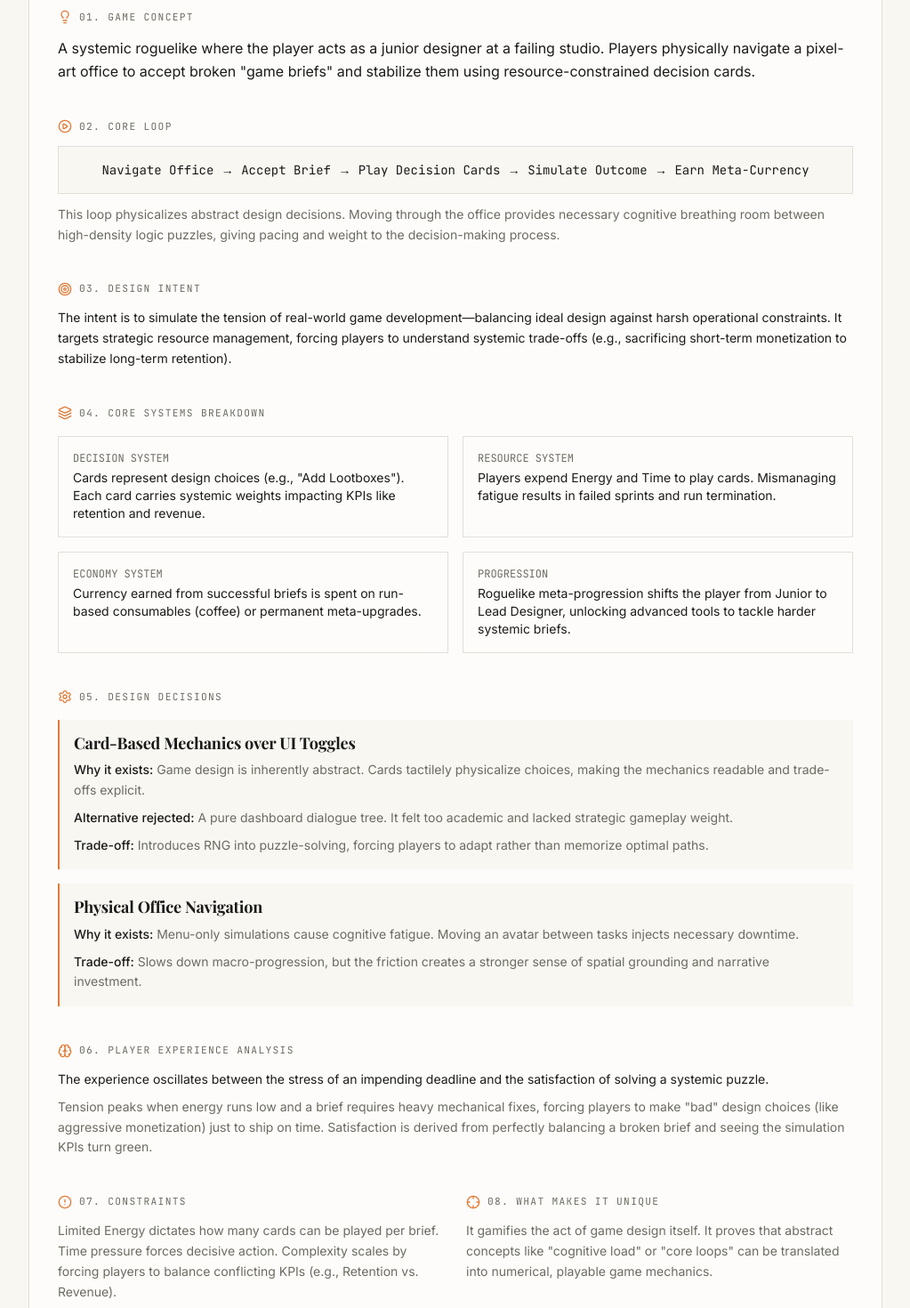
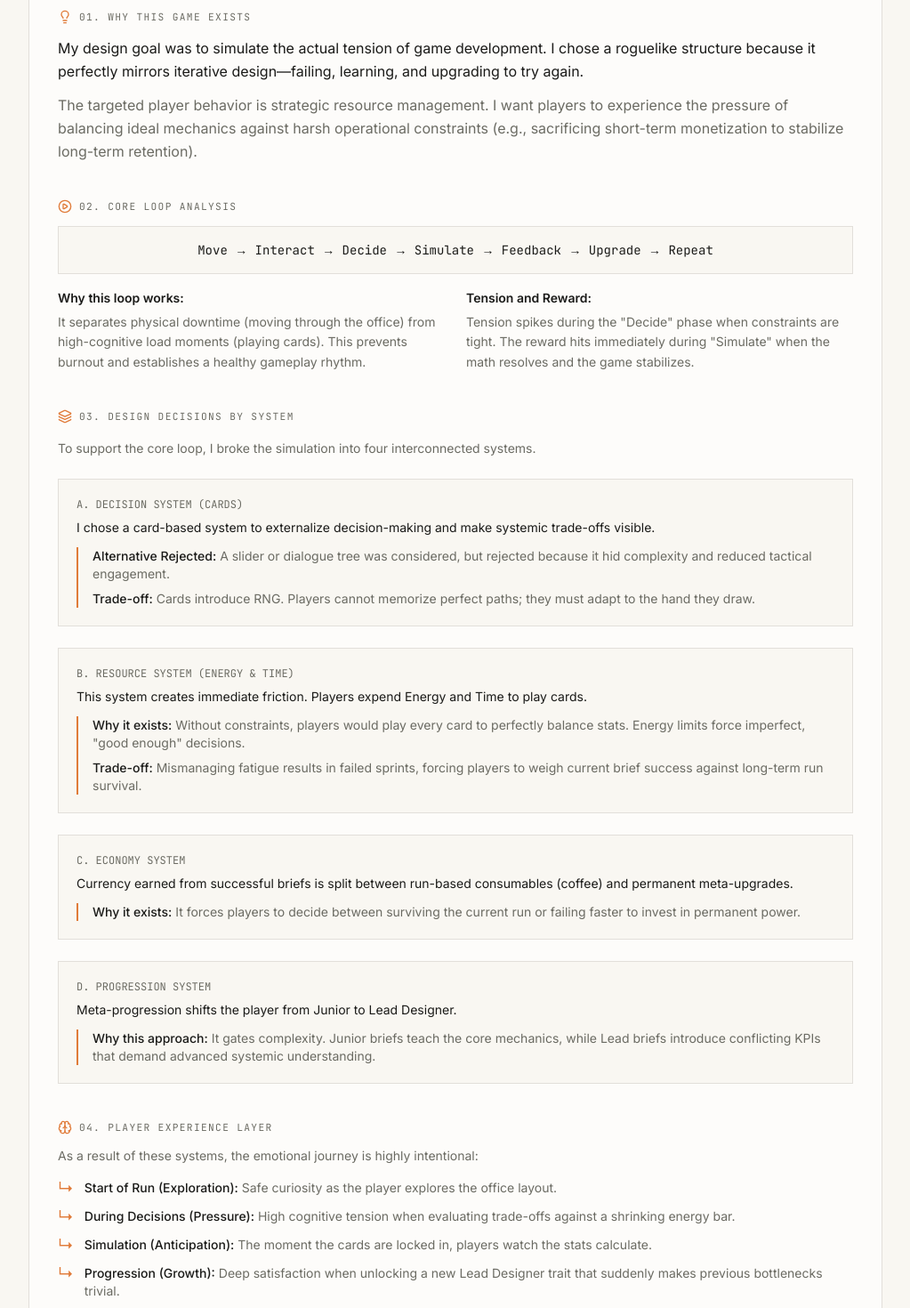
Before and after one commit to Shreyanshdixit6206/GDD-Portfolio, a Next.js app: page / in a window 1280 px wide. Shown: the part 3900-5370 px from the top of the page at 89% size, without its empty margins (128-1151 px from the left). Built offline with nearby package versions, Linux system fonts and the light colour scheme.

Commit message:
Refactor Spawn Point Case Study language for clarity and simpler English

```diff
--- a/src/components/sections/SpawnPointCaseStudy.tsx
+++ b/src/components/sections/SpawnPointCaseStudy.tsx
@@ -1,14 +1,14 @@
 "use client";
 
 import { motion } from "framer-motion";
-import { GitMerge, Brain, Target, Layers, PlayCircle, Settings, Crosshair, AlertCircle, Lightbulb } from "lucide-react";
+import { GitMerge, Brain, Layers, PlayCircle, Settings, AlertCircle, Lightbulb } from "lucide-react";
 import SectionWrapper, { itemVariants } from "../ui/SectionWrapper";
 
 export default function SpawnPointCaseStudy() {
   return (
     <SectionWrapper
       id="spawn-point"
-      sectionNumber="04"
+      sectionNumber="03"
       title="Spawn Point"
       subtitle="Primary Case Study: Game Design Simulation"
     >
@@ -42,144 +42,173 @@ export default function SpawnPointCaseStudy() {
         {/* Content Body */}
         <div className="p-6 md:p-8 space-y-10">
 
-          {/* 1. GAME CONCEPT */}
+          {/* 1. WHY THIS GAME EXISTS */}
           <section>
             <div className="flex items-center gap-2 mb-3">
               <Lightbulb size={16} className="text-[var(--color-accent)]" />
-              <span className="mono-label text-[var(--color-accent)]">01. GAME CONCEPT</span>
+              <span className="mono-label text-[var(--color-accent)]">01. WHY THIS GAME EXISTS</span>
             </div>
-            <p className="text-[var(--color-text)] leading-relaxed text-sm md:text-base">
-              A systemic roguelike where the player acts as a junior designer at a failing studio. Players physically navigate a pixel-art office to accept broken "game briefs" and stabilize them using resource-constrained decision cards.
+            <p className="text-[var(--color-text)] leading-relaxed text-sm md:text-base mb-3">
+              My design goal was to simulate the actual tension of game development. I chose a roguelike structure because it perfectly mirrors iterative design—failing, learning, and upgrading to try again.
+            </p>
+            <p className="text-[var(--color-text-secondary)] leading-relaxed text-sm md:text-base">
+              The targeted player behavior is strategic resource management. I want players to experience the pressure of balancing ideal mechanics against harsh operational constraints (e.g., sacrificing short-term monetization to stabilize long-term retention).
             </p>
           </section>
 
-          {/* 2. CORE LOOP */}
+          {/* 2. CORE LOOP ANALYSIS */}
           <section>
             <div className="flex items-center gap-2 mb-3">
               <PlayCircle size={16} className="text-[var(--color-accent)]" />
-              <span className="mono-label text-[var(--color-accent)]">02. CORE LOOP</span>
+              <span className="mono-label text-[var(--color-accent)]">02. CORE LOOP ANALYSIS</span>
             </div>
-            <div className="p-4 bg-[var(--color-bg)] border border-[var(--color-border)] mb-3">
+            <div className="p-4 bg-[var(--color-bg)] border border-[var(--color-border)] mb-4">
               <p className="font-mono text-sm text-[var(--color-text)] text-center">
-                Navigate Office → Accept Brief → Play Decision Cards → Simulate Outcome → Earn Meta-Currency
+                Move → Interact → Decide → Simulate → Feedback → Upgrade → Repeat
               </p>
             </div>
-            <p className="text-[var(--color-text-secondary)] text-sm leading-relaxed">
-              This loop physicalizes abstract design decisions. Moving through the office provides necessary cognitive breathing room between high-density logic puzzles, giving pacing and weight to the decision-making process.
-            </p>
-          </section>
-
-          {/* 3. DESIGN INTENT */}
-          <section>
-            <div className="flex items-center gap-2 mb-3">
-              <Target size={16} className="text-[var(--color-accent)]" />
-              <span className="mono-label text-[var(--color-accent)]">03. DESIGN INTENT</span>
-            </div>
-            <p className="text-[var(--color-text)] leading-relaxed text-sm">
-              The intent is to simulate the tension of real-world game development—balancing ideal design against harsh operational constraints. It targets strategic resource management, forcing players to understand systemic trade-offs (e.g., sacrificing short-term monetization to stabilize long-term retention).
-            </p>
-          </section>
-
-          {/* 4. CORE SYSTEMS BREAKDOWN */}
-          <section>
-            <div className="flex items-center gap-2 mb-4">
-              <Layers size={16} className="text-[var(--color-accent)]" />
-              <span className="mono-label text-[var(--color-accent)]">04. CORE SYSTEMS BREAKDOWN</span>
-            </div>
-            <div className="grid grid-cols-1 md:grid-cols-2 gap-4">
-              <div className="border border-[var(--color-border)] p-4">
-                <span className="font-mono text-xs text-[var(--color-text-secondary)] block mb-1">DECISION SYSTEM</span>
-                <p className="text-sm text-[var(--color-text)]">Cards represent design choices (e.g., "Add Lootboxes"). Each card carries systemic weights impacting KPIs like retention and revenue.</p>
-              </div>
-              <div className="border border-[var(--color-border)] p-4">
-                <span className="font-mono text-xs text-[var(--color-text-secondary)] block mb-1">RESOURCE SYSTEM</span>
-                <p className="text-sm text-[var(--color-text)]">Players expend Energy and Time to play cards. Mismanaging fatigue results in failed sprints and run termination.</p>
-              </div>
-              <div className="border border-[var(--color-border)] p-4">
-                <span className="font-mono text-xs text-[var(--color-text-secondary)] block mb-1">ECONOMY SYSTEM</span>
-                <p className="text-sm text-[var(--color-text)]">Currency earned from successful briefs is spent on run-based consumables (coffee) or permanent meta-upgrades.</p>
-              </div>
-              <div className="border border-[var(--color-border)] p-4">
-                <span className="font-mono text-xs text-[var(--color-text-secondary)] block mb-1">PROGRESSION</span>
-                <p className="text-sm text-[var(--color-text)]">Roguelike meta-progression shifts the player from Junior to Lead Designer, unlocking advanced tools to tackle harder systemic briefs.</p>
-              </div>
-            </div>
-          </section>
-
-          {/* 5. DESIGN DECISIONS */}
-          <section>
-            <div className="flex items-center gap-2 mb-4">
-              <Settings size={16} className="text-[var(--color-accent)]" />
-              <span className="mono-label text-[var(--color-accent)]">05. DESIGN DECISIONS</span>
-            </div>
-            <div className="space-y-4">
-              <div className="p-4 bg-[var(--color-bg)] border-l-2 border-[var(--color-accent)]">
-                <h4 className="font-serif text-base font-semibold text-[var(--color-text)] mb-2">Card-Based Mechanics over UI Toggles</h4>
-                <p className="text-sm text-[var(--color-text-secondary)] leading-relaxed mb-2">
-                  <span className="text-[var(--color-text)] font-medium">Why it exists:</span> Game design is inherently abstract. Cards tactilely physicalize choices, making the mechanics readable and trade-offs explicit.
+            <div className="grid md:grid-cols-2 gap-6">
+              <div>
+                <p className="text-[var(--color-text)] leading-relaxed text-sm mb-1 font-semibold">
+                  Why this loop works:
                 </p>
-                <p className="text-sm text-[var(--color-text-secondary)] leading-relaxed mb-2">
-                  <span className="text-[var(--color-text)] font-medium">Alternative rejected:</span> A pure dashboard dialogue tree. It felt too academic and lacked strategic gameplay weight.
-                </p>
-                <p className="text-sm text-[var(--color-text-secondary)] leading-relaxed">
-                  <span className="text-[var(--color-text)] font-medium">Trade-off:</span> Introduces RNG into puzzle-solving, forcing players to adapt rather than memorize optimal paths.
+                <p className="text-[var(--color-text-secondary)] text-sm leading-relaxed">
+                  It separates physical downtime (moving through the office) from high-cognitive load moments (playing cards). This prevents burnout and establishes a healthy gameplay rhythm.
                 </p>
               </div>
-              <div className="p-4 bg-[var(--color-bg)] border-l-2 border-[var(--color-accent)]">
-                <h4 className="font-serif text-base font-semibold text-[var(--color-text)] mb-2">Physical Office Navigation</h4>
-                <p className="text-sm text-[var(--color-text-secondary)] leading-relaxed mb-2">
-                  <span className="text-[var(--color-text)] font-medium">Why it exists:</span> Menu-only simulations cause cognitive fatigue. Moving an avatar between tasks injects necessary downtime.
+              <div>
+                <p className="text-[var(--color-text)] leading-relaxed text-sm mb-1 font-semibold">
+                  Tension and Reward:
                 </p>
-                <p className="text-sm text-[var(--color-text-secondary)] leading-relaxed">
-                  <span className="text-[var(--color-text)] font-medium">Trade-off:</span> Slows down macro-progression, but the friction creates a stronger sense of spatial grounding and narrative investment.
+                <p className="text-[var(--color-text-secondary)] text-sm leading-relaxed">
+                  Tension spikes during the "Decide" phase when constraints are tight. The reward hits immediately during "Simulate" when the math resolves and the game stabilizes.
                 </p>
               </div>
             </div>
           </section>
 
-          {/* 6. PLAYER EXPERIENCE */}
+          {/* 3. DESIGN DECISIONS FOR EVERY SYSTEM */}
+          <section>
+            <div className="flex items-center gap-2 mb-4">
+              <Layers size={16} className="text-[var(--color-accent)]" />
+              <span className="mono-label text-[var(--color-accent)]">03. DESIGN DECISIONS BY SYSTEM</span>
+            </div>
+            <p className="text-[var(--color-text-secondary)] text-sm mb-6">
+              To support the core loop, I broke the simulation into four interconnected systems.
+            </p>
+
+            <div className="space-y-6">
+              {/* Decision System */}
+              <div className="border border-[var(--color-border)] p-5 bg-[var(--color-bg)]">
+                <span className="font-mono text-xs text-[var(--color-text-secondary)] block mb-2">A. DECISION SYSTEM (CARDS)</span>
+                <p className="text-sm text-[var(--color-text)] mb-3">
+                  I chose a card-based system to externalize decision-making and make systemic trade-offs visible.
+                </p>
+                <div className="pl-4 border-l-2 border-[var(--color-accent)] space-y-2">
+                  <p className="text-sm text-[var(--color-text-secondary)]">
+                    <span className="text-[var(--color-text)] font-medium">Alternative Rejected:</span> A slider or dialogue tree was considered, but rejected because it hid complexity and reduced tactical engagement.
+                  </p>
+                  <p className="text-sm text-[var(--color-text-secondary)]">
+                    <span className="text-[var(--color-text)] font-medium">Trade-off:</span> Cards introduce RNG. Players cannot memorize perfect paths; they must adapt to the hand they draw.
+                  </p>
+                </div>
+              </div>
+
+              {/* Resource System */}
+              <div className="border border-[var(--color-border)] p-5 bg-[var(--color-bg)]">
+                <span className="font-mono text-xs text-[var(--color-text-secondary)] block mb-2">B. RESOURCE SYSTEM (ENERGY & TIME)</span>
+                <p className="text-sm text-[var(--color-text)] mb-3">
+                  This system creates immediate friction. Players expend Energy and Time to play cards.
+                </p>
+                <div className="pl-4 border-l-2 border-[var(--color-accent)] space-y-2">
+                  <p className="text-sm text-[var(--color-text-secondary)]">
+                    <span className="text-[var(--color-text)] font-medium">Why it exists:</span> Without constraints, players would play every card to perfectly balance stats. Energy limits force imperfect, "good enough" decisions.
+                  </p>
+                  <p className="text-sm text-[var(--color-text-secondary)]">
+                    <span className="text-[var(--color-text)] font-medium">Trade-off:</span> Mismanaging fatigue results in failed sprints, forcing players to weigh current brief success against long-term run survival.
+                  </p>
+                </div>
+              </div>
+
+              {/* Economy System */}
+              <div className="border border-[var(--color-border)] p-5 bg-[var(--color-bg)]">
+                <span className="font-mono text-xs text-[var(--color-text-secondary)] block mb-2">C. ECONOMY SYSTEM</span>
+                <p className="text-sm text-[var(--color-text)] mb-3">
+                  Currency earned from successful briefs is split between run-based consumables (coffee) and permanent meta-upgrades.
+                </p>
+                <div className="pl-4 border-l-2 border-[var(--color-accent)] space-y-2">
+                  <p className="text-sm text-[var(--color-text-secondary)]">
+                    <span className="text-[var(--color-text)] font-medium">Why it exists:</span> It forces players to decide between surviving the current run or failing faster to invest in permanent power.
+                  </p>
+                </div>
+              </div>
+
+              {/* Progression System */}
+              <div className="border border-[var(--color-border)] p-5 bg-[var(--color-bg)]">
+                <span className="font-mono text-xs text-[var(--color-text-secondary)] block mb-2">D. PROGRESSION SYSTEM</span>
+                <p className="text-sm text-[var(--color-text)] mb-3">
+                  Meta-progression shifts the player from Junior to Lead Designer.
+                </p>
+                <div className="pl-4 border-l-2 border-[var(--color-accent)] space-y-2">
+                  <p className="text-sm text-[var(--color-text-secondary)]">
+                    <span className="text-[var(--color-text)] font-medium">Why this approach:</span> It gates complexity. Junior briefs teach the core mechanics, while Lead briefs introduce conflicting KPIs that demand advanced systemic understanding.
+                  </p>
+                </div>
+              </div>
+            </div>
+          </section>
+
+          {/* 4. PLAYER EXPERIENCE LAYER */}
           <section>
             <div className="flex items-center gap-2 mb-3">
               <Brain size={16} className="text-[var(--color-accent)]" />
-              <span className="mono-label text-[var(--color-accent)]">06. PLAYER EXPERIENCE ANALYSIS</span>
+              <span className="mono-label text-[var(--color-accent)]">04. PLAYER EXPERIENCE LAYER</span>
             </div>
-            <p className="text-[var(--color-text)] leading-relaxed text-sm mb-2">
-              The experience oscillates between the stress of an impending deadline and the satisfaction of solving a systemic puzzle.
+            <p className="text-[var(--color-text-secondary)] text-sm mb-4">
+              As a result of these systems, the emotional journey is highly intentional:
             </p>
-            <p className="text-[var(--color-text-secondary)] leading-relaxed text-sm">
-              Tension peaks when energy runs low and a brief requires heavy mechanical fixes, forcing players to make "bad" design choices (like aggressive monetization) just to ship on time. Satisfaction is derived from perfectly balancing a broken brief and seeing the simulation KPIs turn green.
-            </p>
+            <ul className="space-y-3">
+              <li className="flex gap-3">
+                <span className="text-[var(--color-accent)] text-lg leading-none mt-0.5">↳</span>
+                <p className="text-[var(--color-text-secondary)] text-sm"><span className="text-[var(--color-text)] font-medium">Start of Run (Exploration):</span> Safe curiosity as the player explores the office layout.</p>
+              </li>
+              <li className="flex gap-3">
+                <span className="text-[var(--color-accent)] text-lg leading-none mt-0.5">↳</span>
+                <p className="text-[var(--color-text-secondary)] text-sm"><span className="text-[var(--color-text)] font-medium">During Decisions (Pressure):</span> High cognitive tension when evaluating trade-offs against a shrinking energy bar.</p>
+              </li>
+              <li className="flex gap-3">
+                <span className="text-[var(--color-accent)] text-lg leading-none mt-0.5">↳</span>
+                <p className="text-[var(--color-text-secondary)] text-sm"><span className="text-[var(--color-text)] font-medium">Simulation (Anticipation):</span> The moment the cards are locked in, players watch the stats calculate.</p>
+              </li>
+              <li className="flex gap-3">
+                <span className="text-[var(--color-accent)] text-lg leading-none mt-0.5">↳</span>
+                <p className="text-[var(--color-text-secondary)] text-sm"><span className="text-[var(--color-text)] font-medium">Progression (Growth):</span> Deep satisfaction when unlocking a new Lead Designer trait that suddenly makes previous bottlenecks trivial.</p>
+              </li>
+            </ul>
           </section>
 
-          {/* 7. CONSTRAINTS & 8. UNIQUE */}
-          <div className="grid grid-cols-1 md:grid-cols-2 gap-6">
+          {/* 5. CONSTRAINTS & 6. WHAT I WOULD IMPROVE */}
+          <div className="grid grid-cols-1 md:grid-cols-2 gap-6 border-t border-[var(--color-border)] pt-8">
             <section>
               <div className="flex items-center gap-2 mb-3">
                 <AlertCircle size={16} className="text-[var(--color-accent)]" />
-                <span className="mono-label text-[var(--color-accent)]">07. CONSTRAINTS</span>
+                <span className="mono-label text-[var(--color-accent)]">05. CONSTRAINTS</span>
               </div>
               <p className="text-[var(--color-text-secondary)] leading-relaxed text-sm">
-                Limited Energy dictates how many cards can be played per brief. Time pressure forces decisive action. Complexity scales by forcing players to balance conflicting KPIs (e.g., Retention vs. Revenue).
+                Constraints drive engagement. Without limited time and energy, solving briefs is just basic math. By choking resources, I force players to prioritize <em>which</em> part of the brief to save and <em>which</em> part to fail. This is where real design choices happen.
               </p>
             </section>
+
             <section>
               <div className="flex items-center gap-2 mb-3">
-                <Crosshair size={16} className="text-[var(--color-accent)]" />
-                <span className="mono-label text-[var(--color-accent)]">08. WHAT MAKES IT UNIQUE</span>
+                <Settings size={16} className="text-[var(--color-accent)]" />
+                <span className="mono-label text-[var(--color-accent)]">06. WHAT I WOULD IMPROVE</span>
               </div>
               <p className="text-[var(--color-text-secondary)] leading-relaxed text-sm">
-                It gamifies the act of game design itself. It proves that abstract concepts like "cognitive load" or "core loops" can be translated into numerical, playable game mechanics.
+                If I were to iterate further, I would shift the card RNG to a deck-building format. Currently, bad card draws can cause unavoidable failure, which breaks trust in the simulation. A deck-builder gives players agency to curate their toolkit, shifting blame for failure away from the system and onto the player's strategy.
               </p>
             </section>
           </div>
-
-          {/* 9. WHAT WOULD BE IMPROVED */}
-          <section className="border border-[var(--color-border-strong)] p-5">
-            <span className="mono-label text-[var(--color-text)] block mb-2">09. ITERATION & IMPROVEMENT</span>
-            <p className="text-[var(--color-text-secondary)] leading-relaxed text-sm">
-              The initial prototype relied too heavily on random card draws, which frustrated players trying to solve specific systemic problems. A necessary improvement is shifting to a "deck-building" mechanic where players draft solutions, granting them more agency over systemic outcomes while maintaining roguelike variance.
-            </p>
-          </section>
 
         </div>
       </motion.div>
```
